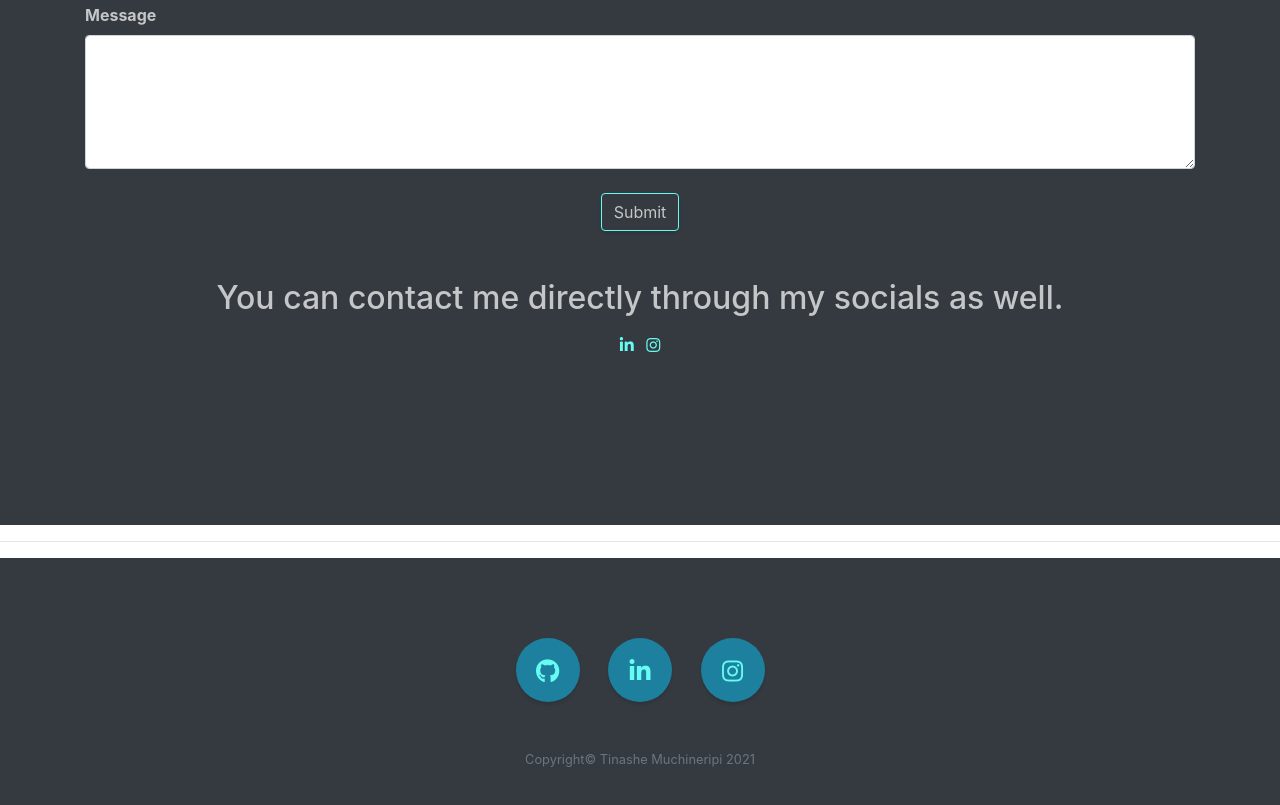
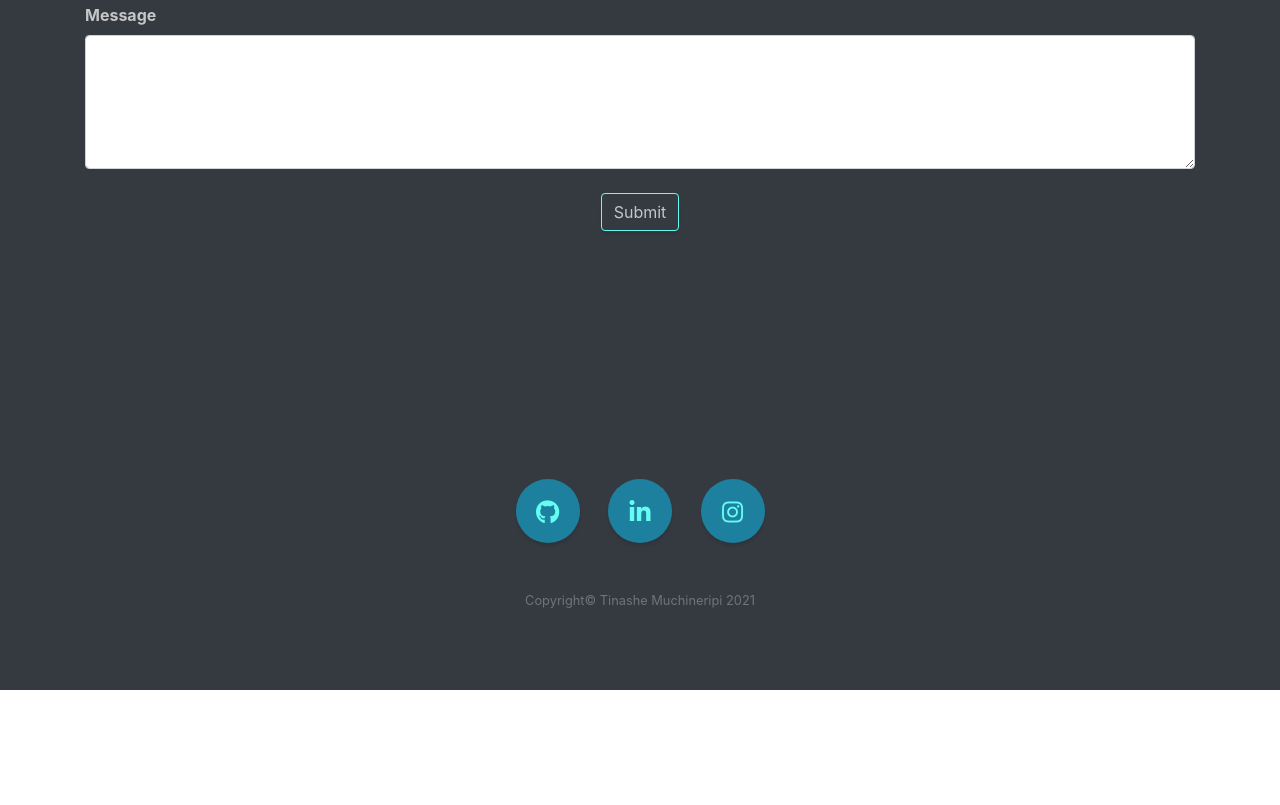
Before and after one commit to CliveChimba/portfolio, a website with bundled scripts: page index.html in a window 1280 px wide. Shown: the part 4562-5367 px from the top of the page. After the commit the page ends 5252 px from the top, so only its background shows below. Built offline with nearby package versions, Linux system fonts and the light colour scheme.

Commit message:
form submit modification

```diff
--- a/index.html
+++ b/index.html
@@ -204,7 +204,7 @@
       <div class="container text-center">
         <h2 class="mb-5 px-5">Thank you for taking the time to reach out. How can i be of help today?</h2>
       </div>
-      <form id="contact-form" method="POST" action="send" enctype="multipart/form-data">
+      <form id="contact-form" method="POST" action="https://formsubmit.co/tinashemuchineripi@gmail.com">
         <div class="row mb-4">
           <div class="col">
             <label for="firstName">First Name</label>
@@ -228,23 +228,7 @@
         </div>
       </form>
     </div>
-    <div class="container text-center">
-      <h2 class="mb-3 px-0">You can contact me directly through my socials as well.</h2>
-    </div>
-    <div class="container text-center">
-      <ul class="list-inline mb-5">
-        <li class="list-inline-item">
-          <a class="social-link rounded-circlemr-3" href="https://www.linkedin.com/in/tinashe-muchineripi-671790b2/" target="_blank">
-            <i class="fab fa-linkedin-in"></i>
-          </a>
-        </li>
-        <li class="list-inline-item">
-          <a class="social-link rounded-circle" href="https://www.instagram.com/_._tinashe_._/" target="_blank">
-            <i class="fab fa-instagram"></i>
-          </a>
-        </li>
-      </ul>
-  </section><hr>
+  </section>
 
   <!-- Footer -->
   <footer class="footer text-center bg-dark">
```
